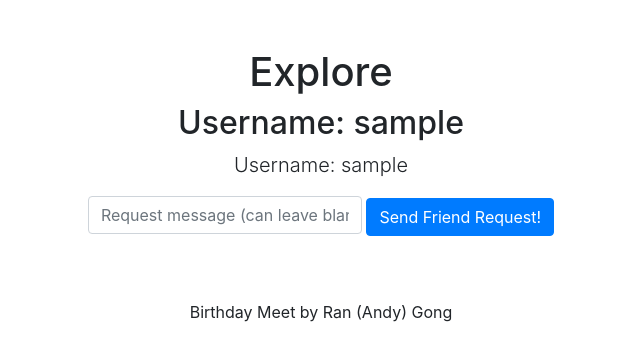
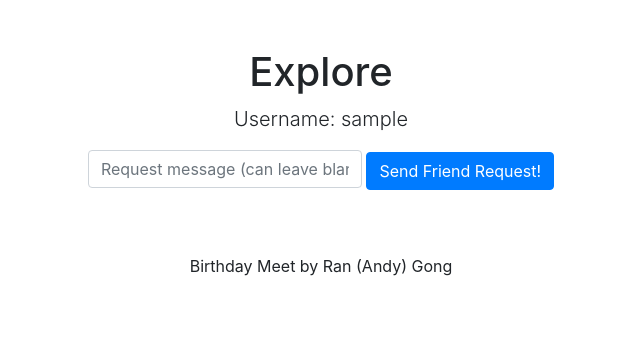
Before and after one commit to AG2048/Birthday-Meet, a Flask app: template templates/explore.html in a window 1280 px wide. Shown: the part 76-437 px from the top of the page, without its empty margins (319-959 px from the left). Run offline with Flask 2, Linux system fonts and the light colour scheme; the template is opened without the code that fills it: most values are stand-ins (such as "Sample title", 1, 10 or a date in 2020); some libraries are stand-ins or nearby versions.

Commit message:
removed displaying username

```diff
--- a/templates/explore.html
+++ b/templates/explore.html
@@ -17,7 +17,6 @@
 {% endif %}
 
 <h1 class="display-5 fw-bold">Explore</h1>
-<h2 class="display-5 fw-bold">Username: {{username}}</h2>
 {% if list_of_potential_friends %}
     {% for potential_friend in list_of_potential_friends %}
         <form action="/explore" method="post">
--- a/templates/friends.html
+++ b/templates/friends.html
@@ -7,7 +7,6 @@
 {% block main %}
 
 <h1 class="display-5 fw-bold">Friends</h1>
-<h2 class="display-5 fw-bold">Username: {{username}}</h2>
 {% if friends_usernames %}
     {% for friend_username in friends_usernames %}
         <p class="lead">
--- a/templates/messages.html
+++ b/templates/messages.html
@@ -22,7 +22,6 @@
 {% endif %}
 
 <h1 class="display-5 fw-bold">Messages</h1>
-<h2 class="display-5 fw-bold">Username: {{username}}</h2>
 {% if list_of_messages_info %}
     {% for message in list_of_messages_info %}
         <p class="lead">
--- a/templates/requests.html
+++ b/templates/requests.html
@@ -27,7 +27,6 @@
 {% endif %}
 
 <h1 class="display-5 fw-bold">Requests</h1>
-<h2 class="display-5 fw-bold">Username: {{username}}</h2>
 {% if list_of_all_requests %}
     {% for request in list_of_all_requests %}
         <div class="form-group">
```
Also changed, not shown: birthday-meet.db.
